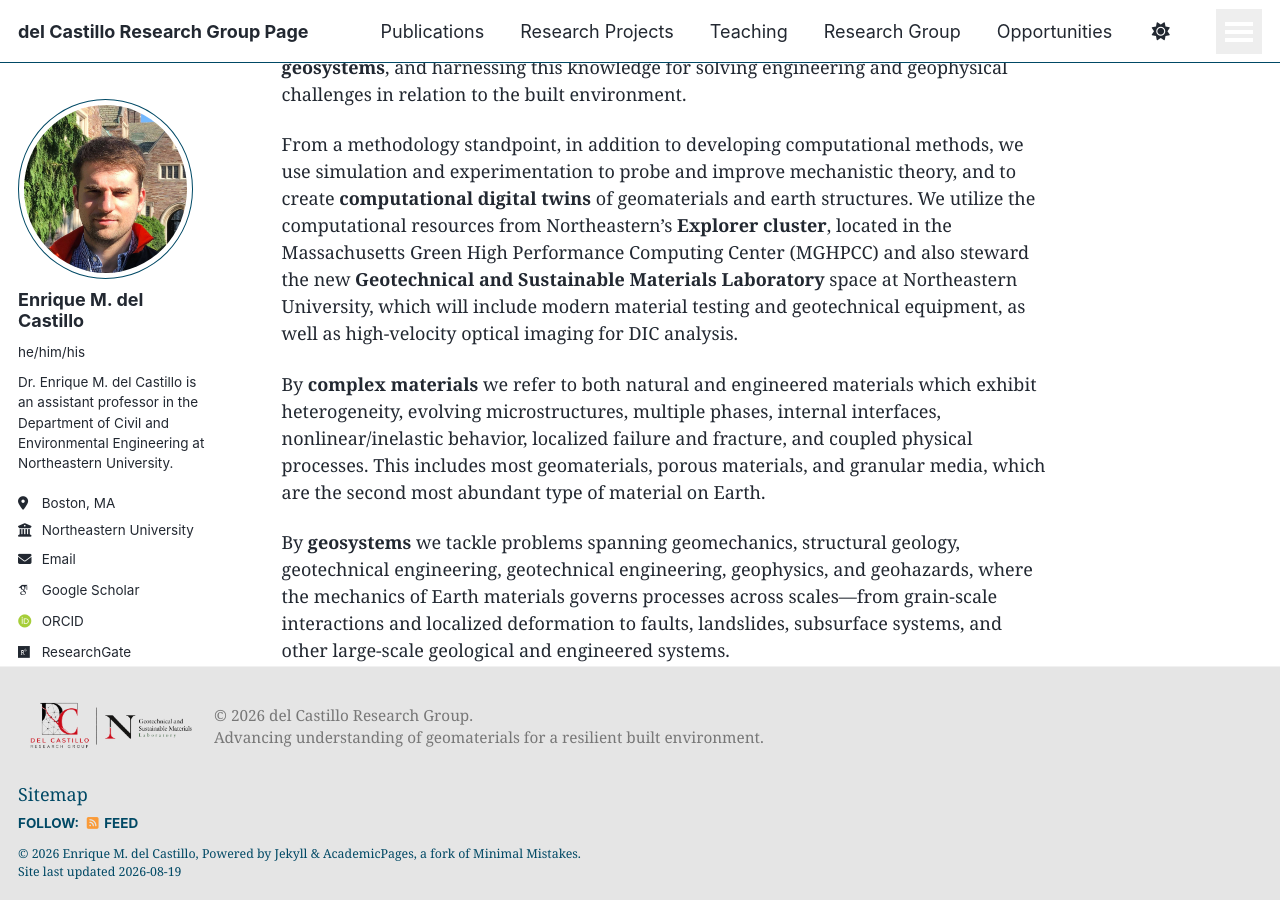
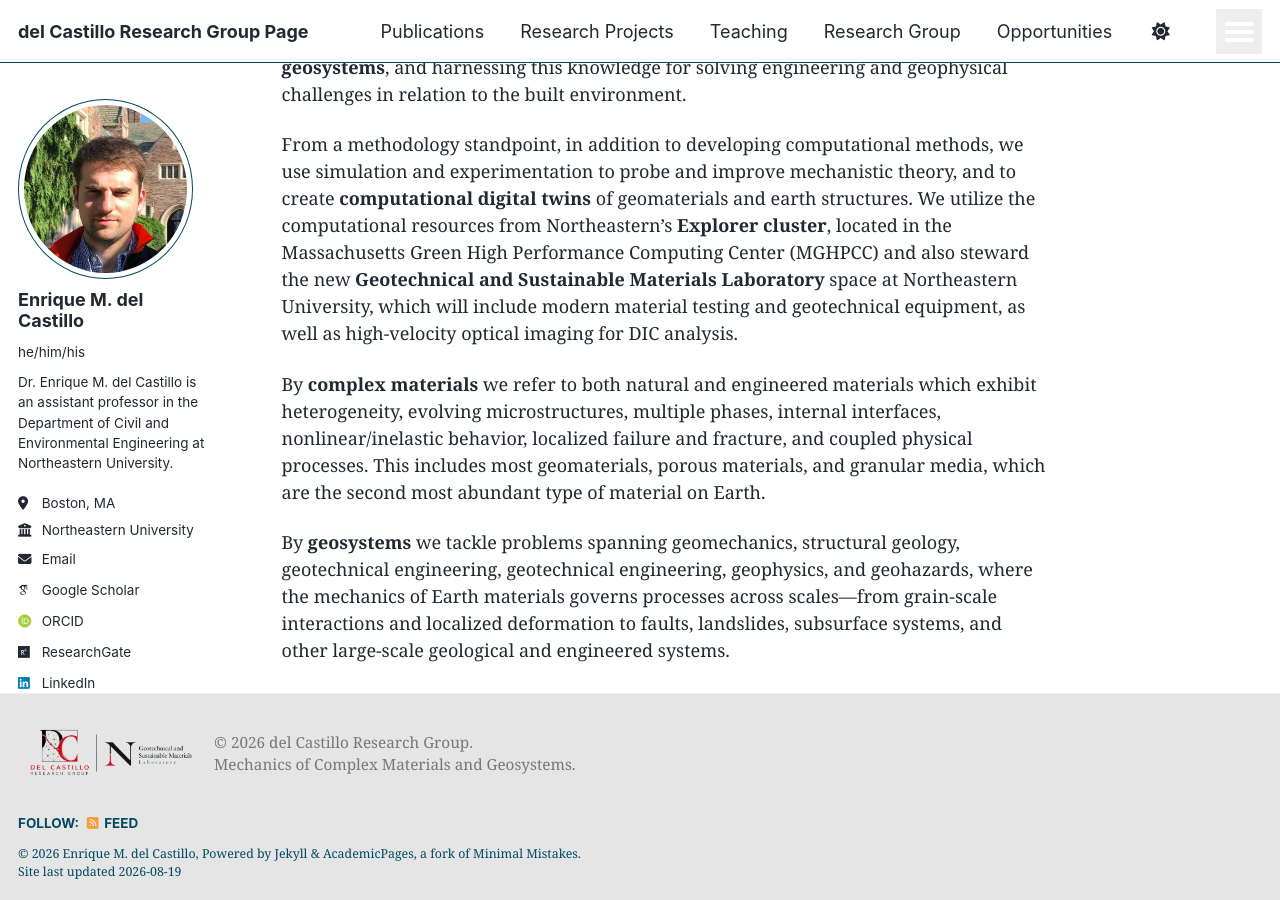
Before and after one commit to emdc19/emdcwebsite, a Jekyll site: the page built from _pages/about.md, in a window 1280 px wide and 900 px high, scrolled down 406 px. Built offline with Jekyll 4.4.1, drawn with Linux system fonts in a browser that asks for light colours; some web fonts are replaced; a script that is not in the unit is left out.

Commit message:
Update custom.html

```diff
--- a/_includes/footer/custom.html
+++ b/_includes/footer/custom.html
@@ -6,11 +6,9 @@
   <img src="{{ base_path }}/images/lablogoTrans.png" alt="del Castillo Research Group logo" class="lab-footer-bar__logo">
   <div class="lab-footer-bar__text">
     &copy; {{ site.time | date: '%Y' }} del Castillo Research Group.<br>
-    Advancing understanding of geomaterials for a resilient built environment.
+    Mechanics of Complex Materials and Geosystems.
   </div>
 </div>
-
-<a href="/sitemap/">Sitemap</a>
 
 <!-- Support for MatJax -->
 <script defer src="https://cdnjs.cloudflare.com/polyfill/v3/polyfill.min.js?features=es6"></script>
```
